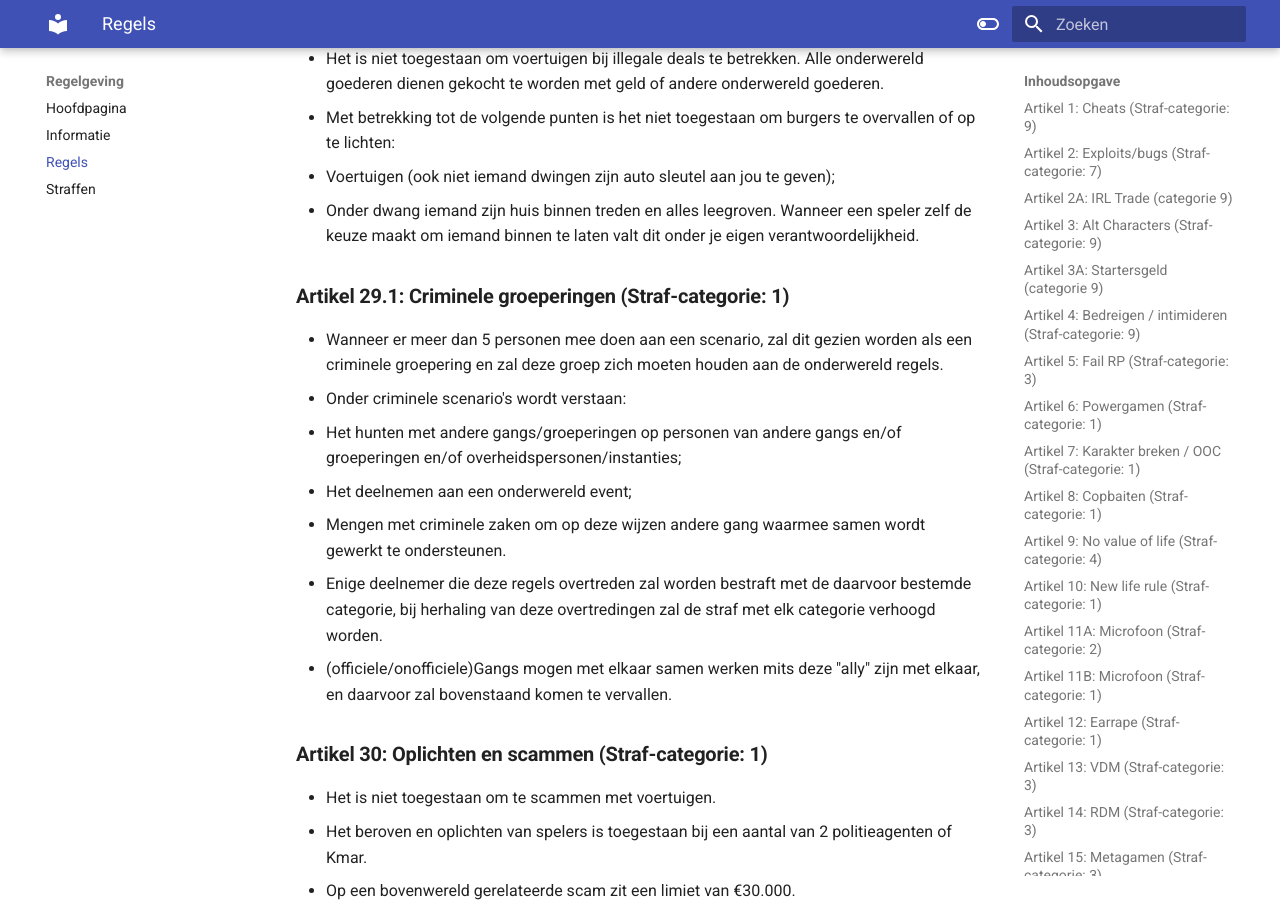
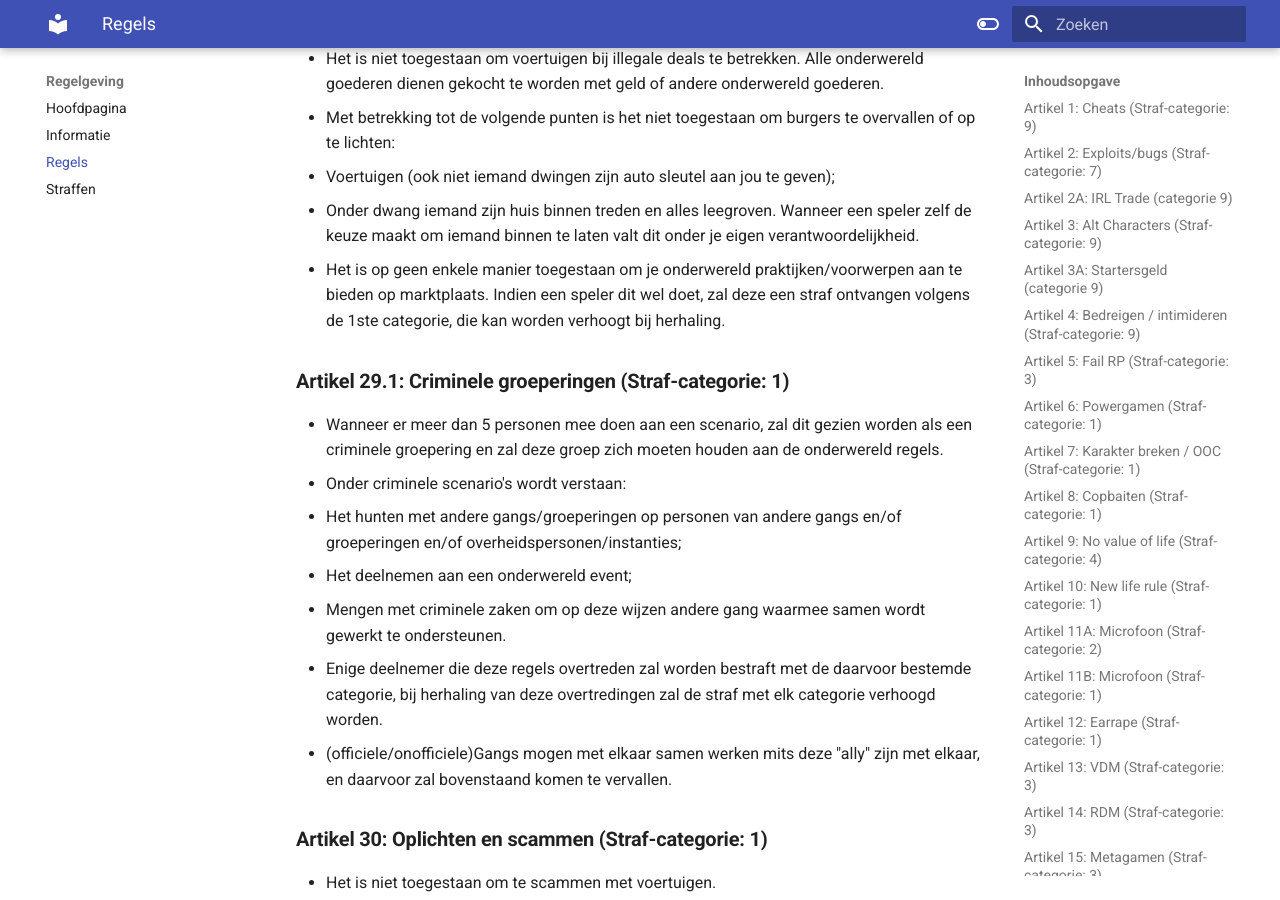
Before and after one commit to ZuiderVeenRP/apv, an MkDocs documentation site: the page built from docs/algemeen.md, in a window 1280 px wide and 900 px high, scrolled down 10324 px. Built offline with MkDocs 1.6.1 and Material for MkDocs 9.7.7, drawn with Linux system fonts in a browser that asks for light colours; comment, search, counter and statistics services are not loaded.

Commit message:
Artikel 29
Je mag geen onderwereld praktijken aanbieden op marktplaats.

```diff
--- a/docs/algemeen.md
+++ b/docs/algemeen.md
@@ -232,6 +232,7 @@
 - Met betrekking tot de volgende punten is het niet toegestaan om burgers te overvallen of op te lichten:
    * Voertuigen (ook niet iemand dwingen zijn auto sleutel aan jou te geven);
    * Onder dwang iemand zijn huis binnen treden en alles leegroven. Wanneer een speler zelf de keuze maakt om iemand binnen te laten valt dit onder je eigen verantwoordelijkheid.
+- Het is op geen enkele manier toegestaan om je onderwereld praktijken/voorwerpen aan te bieden op marktplaats. Indien een speler dit wel doet, zal deze een straf ontvangen volgens de 1ste categorie, die kan worden verhoogt bij herhaling.
 
 ### **Artikel 29.1: Criminele groeperingen (Straf-categorie: 1)**
 - Wanneer er meer dan 5 personen mee doen aan een scenario, zal dit gezien worden als een criminele groepering en zal deze groep zich moeten houden aan de onderwereld regels.
```
